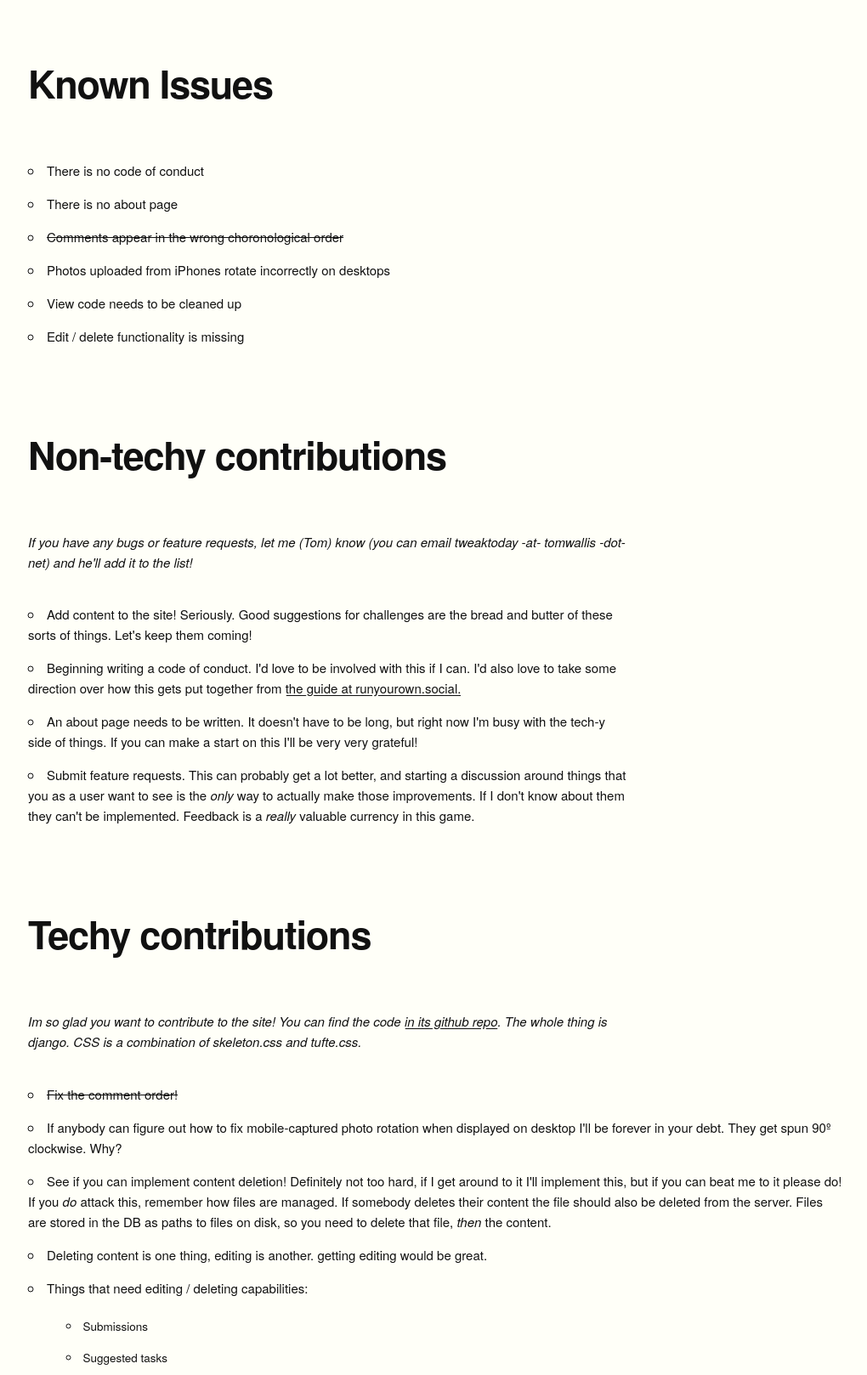
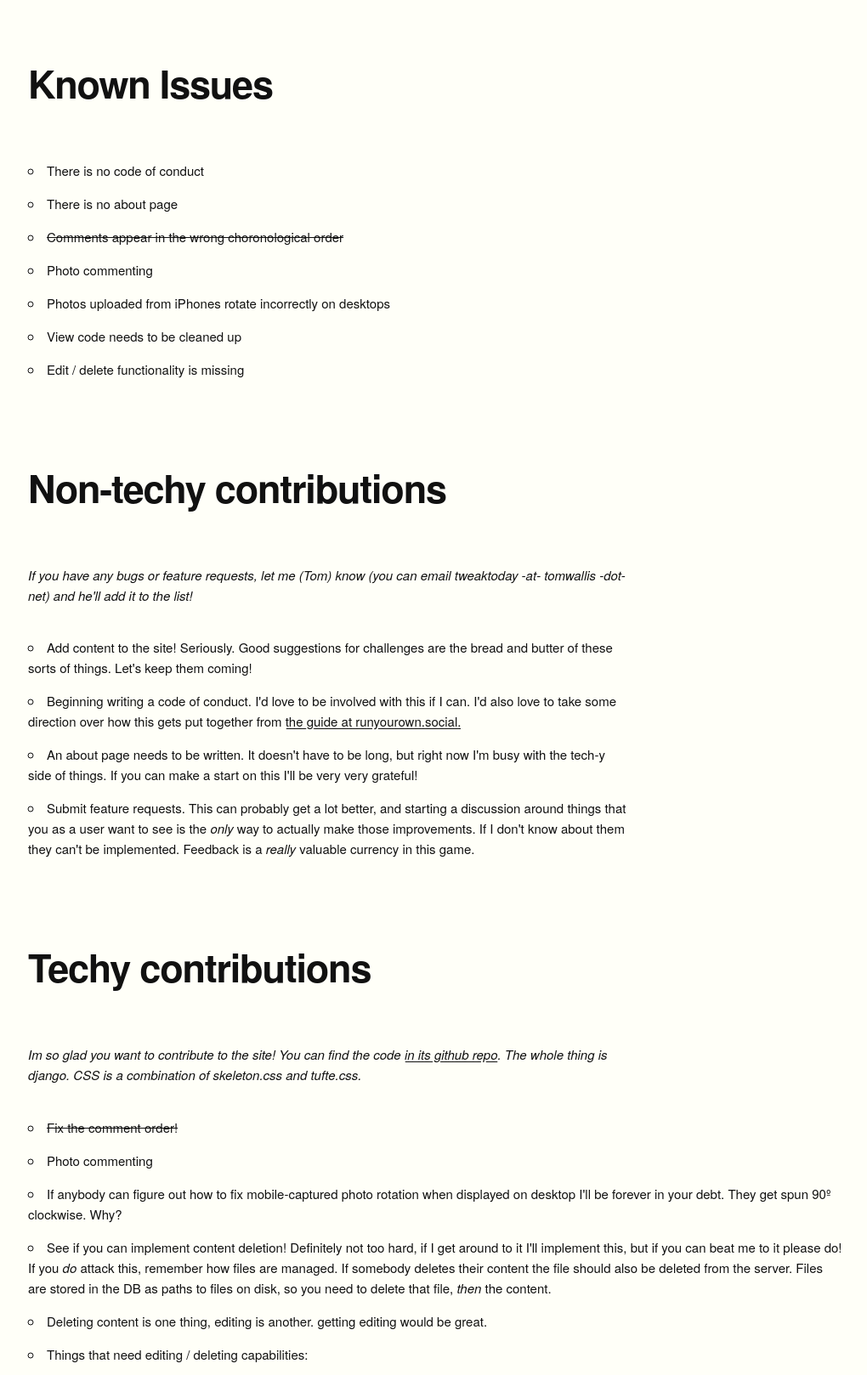
Before and after one commit to probablytom/tweaktoday, a Django app: page /contribute in a window 1280 px wide. Shown: the part 716-2334 px from the top of the page at 85% size, without its empty margins (127-1147 px from the left). Run offline with Django 3.2, Linux system fonts and the light colour scheme; some libraries are stand-ins or nearby versions.

Commit message:
Added photo commenting to contribute page

```diff
--- a/tt_core/templates/tt_core/contribute.html
+++ b/tt_core/templates/tt_core/contribute.html
@@ -25,6 +25,7 @@
             <li>There is no code of conduct</li>
             <li>There is no about page</li>
             <li><strike>Comments appear in the wrong choronological order</strike></li>
+            <li>Photo commenting</li>
             <li>Photos uploaded from iPhones rotate incorrectly on desktops</li>
             <li>View code needs to be cleaned up</li>
             <li>Edit / delete functionality is missing</li>
@@ -67,6 +68,7 @@
     <nine class="columns">
         <ul>
             <li><strike>Fix the comment order!</strike></li>
+            <li>Photo commenting</li>
             <li>If anybody can figure out how to fix mobile-captured photo rotation when displayed on desktop I'll be forever in your debt. They get spun 90º clockwise. Why?</li>
             <li>See if you can implement content deletion! Definitely not too hard, if I get around to it I'll implement this, but if you can beat me to it please do!<br/>
             If you <i>do</i> attack this, remember how files are managed. If somebody deletes their content the file should also be deleted from the server. Files are stored in the DB as paths to files on disk, so you need to delete that file, <i>then</i> the content.</li>
```
